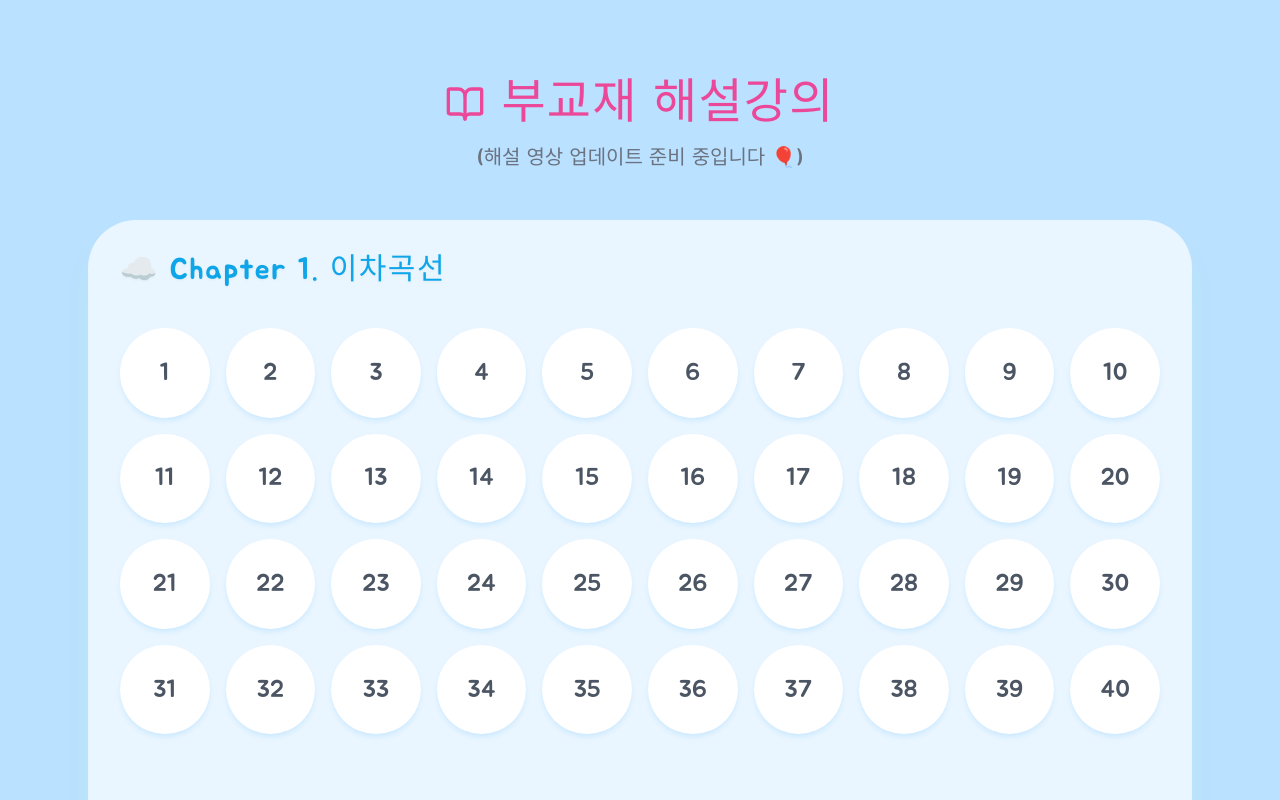
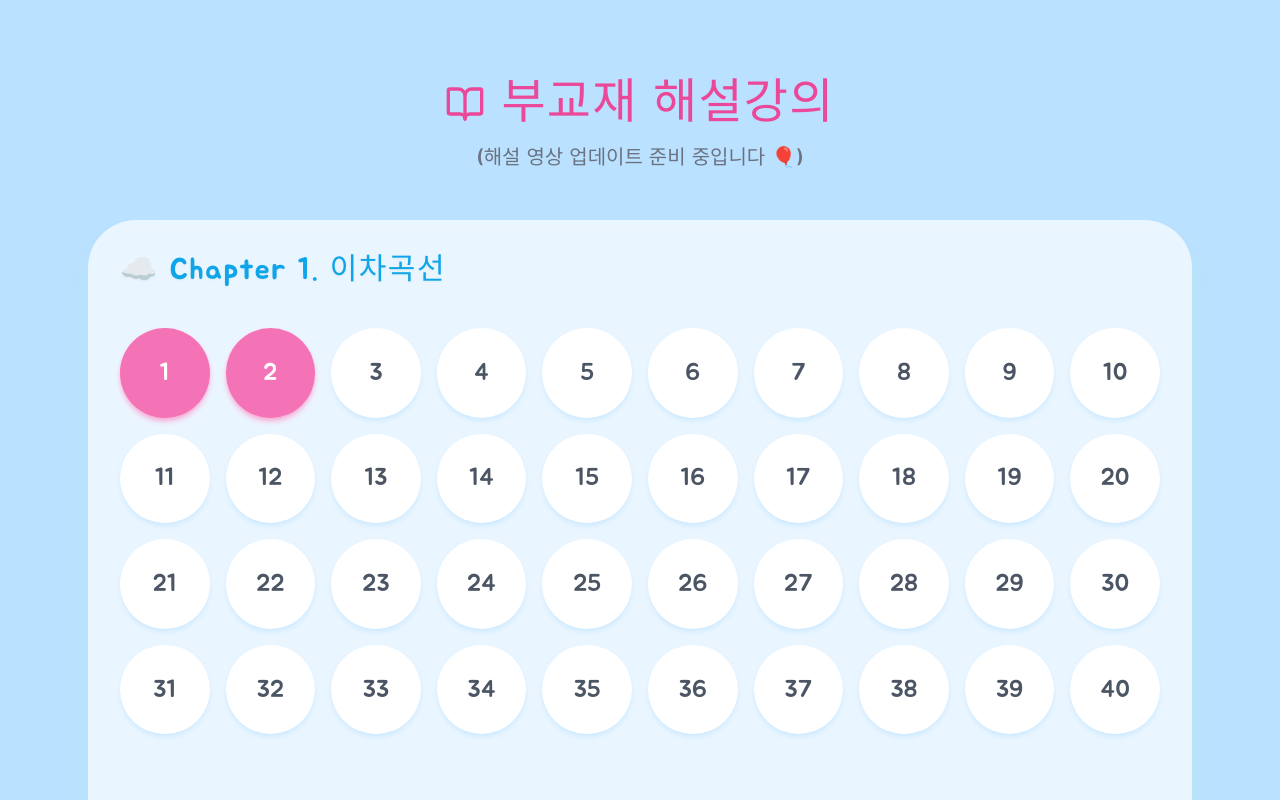
Before and after one commit to wnsdud131700-source/gumstar, a Next.js app: page /solutions in a window 1280 px wide. Shown: the top 800 px of the page. Built offline with nearby package versions, Linux system fonts and the light colour scheme.

Commit message:
feat: highlight buttons with uploaded videos

```diff
--- a/app/solutions/[id]/page.tsx
+++ b/app/solutions/[id]/page.tsx
@@ -1,16 +1,10 @@
 import Link from "next/link";
 import { ArrowLeft, PlayCircle } from "lucide-react";
 
+import { videoLinks } from "../videoData";
+
 export default function SolutionDetailPage({ params }: { params: { id: string } }) {
   const { id } = params;
-
-// 임시로 문항 번호(id)와 유튜브 영상 ID를 매핑하는 객체입니다.
-  // 곧 링크를 주시면 여기에 영상 ID를 넣으면 됩니다.
-  // 예: "1": "유튜브영상ID"
-  const videoLinks: Record<string, string> = {
-    "1": "iNf3LDJYKH8",
-    "2": "UAcVcM8pW9I",
-  };
 
   const videoId = videoLinks[id];
 
--- a/app/solutions/page.tsx
+++ b/app/solutions/page.tsx
@@ -1,5 +1,6 @@
 import { BookOpen } from "lucide-react";
 import Link from "next/link";
+import { videoLinks } from "./videoData";
 
 export default function SolutionsPage() {
   // 챕터별 문제 배열 생성
@@ -9,15 +10,22 @@ export default function SolutionsPage() {
 
   const renderGrid = (problems: number[]) => (
     <div className="w-full grid grid-cols-4 sm:grid-cols-6 md:grid-cols-7 lg:grid-cols-10 gap-4 mt-6 pb-8">
-      {problems.map((num) => (
+      {problems.map((num) => {
+        const hasVideo = !!videoLinks[num.toString()];
+        return (
           <Link
             key={num}
             href={`/solutions/${num}`}
-          className="flex items-center justify-center aspect-square text-2xl text-gray-600 bg-white shadow-md shadow-pastelBlue/50 rounded-full hover:bg-pastelMint hover:text-gray-800 hover:scale-110 transition-transform duration-200 cursor-pointer"
+            className={`flex items-center justify-center aspect-square text-2xl font-medium shadow-md rounded-full transition-transform duration-200 cursor-pointer ${
+              hasVideo
+                ? "bg-pink-400 text-white shadow-pink-300 hover:bg-pink-500 hover:scale-110"
+                : "bg-white text-gray-600 shadow-pastelBlue/50 hover:bg-pastelMint hover:text-gray-800 hover:scale-110"
+            }`}
           >
             {num}
           </Link>
-      ))}
+        );
+      })}
     </div>
   );
 
--- /dev/null
+++ b/app/solutions/videoData.ts
@@ -0,0 +1,4 @@
+export const videoLinks: Record<string, string> = {
+  "1": "iNf3LDJYKH8",
+  "2": "UAcVcM8pW9I",
+};
```
Lines whose indentation alone changed are shown as unchanged.
